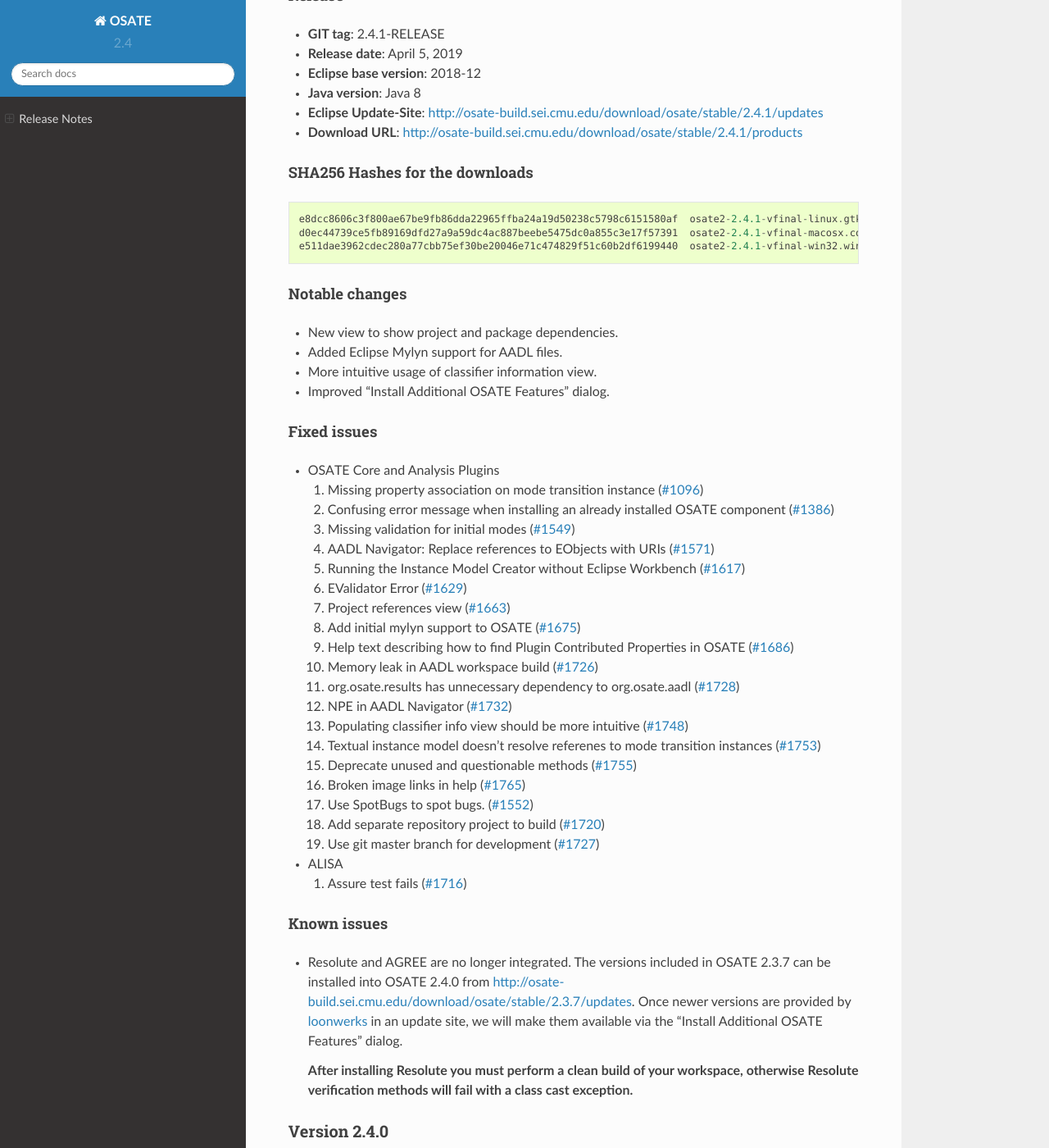
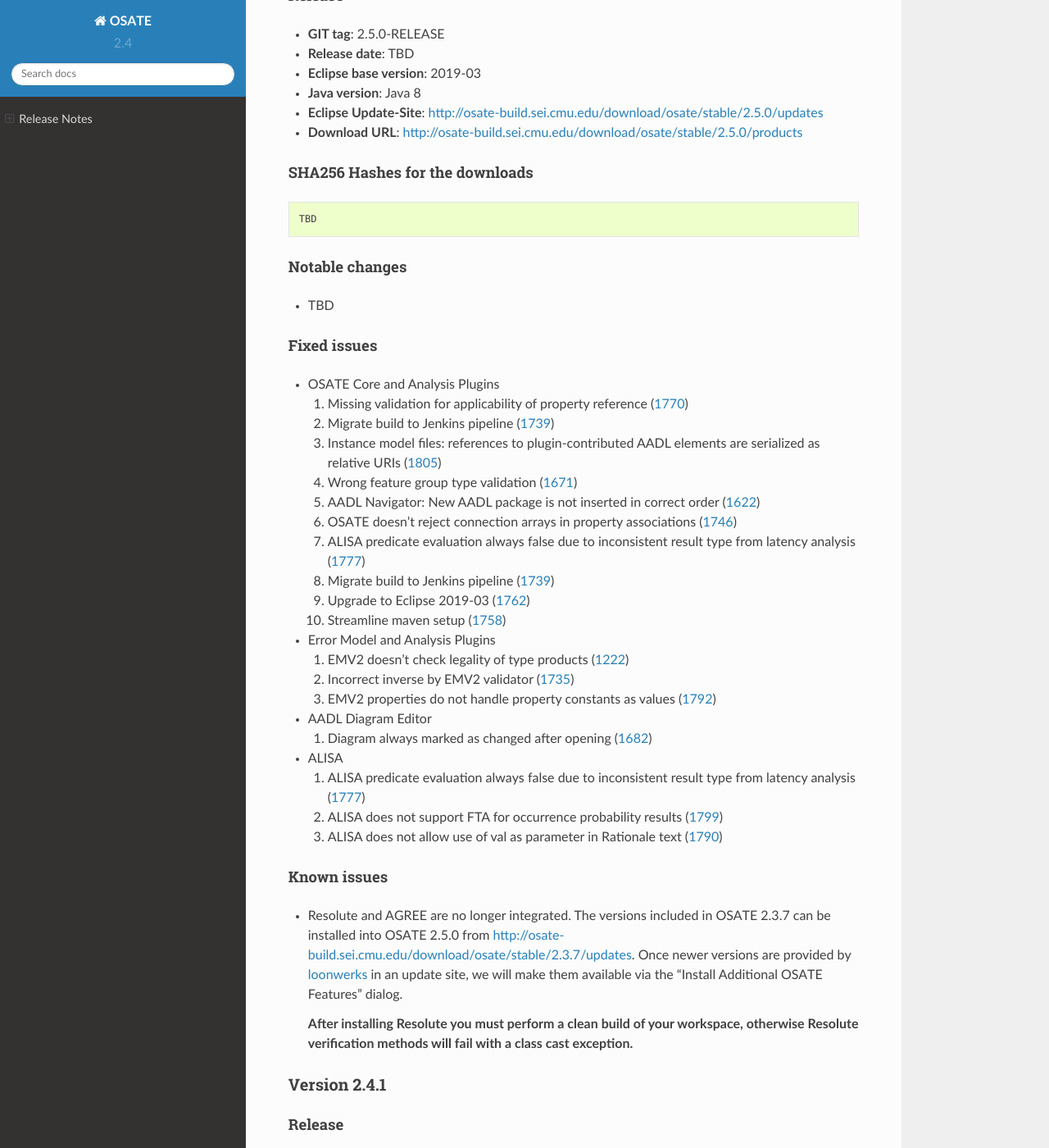
Before and after one commit to osate/website, a Sphinx documentation site: the page built from source/osate-releases.md, in a window 1280 px wide and 1400 px high, scrolled down 284 px. Shown: the whole window at 82% size. Built offline with Sphinx 7.4.7 and the Read the Docs theme 2.0.0, drawn with Linux system fonts in a browser that asks for light colours; some of the changed text lies outside the part shown.

Commit message:
Start of 2.5.0 release notes

````diff
--- a/source/osate-releases.md
+++ b/source/osate-releases.md
@@ -1,6 +1,58 @@
 # Release Notes
 
 ## Stable Releases
+
+### Version 2.5.0 NOT YET RELEASED
+
+#### Release
+
+  - **GIT tag**: 2.5.0-RELEASE
+  - **Release date**: TBD
+  - **Eclipse base version**: 2019-03
+  - **Java version**: Java 8
+  - **Eclipse Update-Site**: <http://osate-build.sei.cmu.edu/download/osate/stable/2.5.0/updates>
+  - **Download URL**: <http://osate-build.sei.cmu.edu/download/osate/stable/2.5.0/products>
+
+#### SHA256 Hashes for the downloads
+```
+TBD
+```
+
+#### Notable changes
+
+ * TBD
+
+#### Fixed issues
+
+ * OSATE Core and Analysis Plugins
+    1. Missing validation for applicability of property reference ([1770](https://github.com/osate/osate2/issues/1770))
+    1. Migrate build to Jenkins pipeline ([1739](https://github.com/osate/osate2/issues/1739))
+    1. Instance model files: references to plugin-contributed AADL elements are serialized as relative URIs ([1805](https://github.com/osate/osate2/issues/1805))
+    1. Wrong feature group type validation ([1671](https://github.com/osate/osate2/issues/1671))
+    1. AADL Navigator: New AADL package is not inserted in correct order ([1622](https://github.com/osate/osate2/issues/1622))
+    1. OSATE doesn't reject connection arrays in property associations ([1746](https://github.com/osate/osate2/issues/1746))
+    1. ALISA predicate evaluation always false due to inconsistent result type from latency analysis  ([1777](https://github.com/osate/osate2/issues/1777))
+    1. Migrate build to Jenkins pipeline ([1739](https://github.com/osate/osate2/issues/1739))
+    1. Upgrade to Eclipse 2019-03 ([1762](https://github.com/osate/osate2/issues/1762))
+    1. Streamline maven setup ([1758](https://github.com/osate/osate2/issues/1758))
+ * Error Model and Analysis Plugins
+    1. EMV2 doesn't check legality of type products ([1222](https://github.com/osate/osate2/issues/1222))
+    1. Incorrect inverse by EMV2 validator ([1735](https://github.com/osate/osate2/issues/1735))
+    1. EMV2 properties do not handle property constants as values ([1792](https://github.com/osate/osate2/issues/1792))
+ * AADL Diagram Editor
+    1. Diagram always marked as changed after opening ([1682](https://github.com/osate/osate2/issues/1682))
+ * ALISA
+    1. ALISA predicate evaluation always false due to inconsistent result type from latency analysis  ([1777](https://github.com/osate/osate2/issues/1777))
+    1. ALISA does not support FTA for occurrence probability results ([1799](https://github.com/osate/osate2/issues/1799))
+    1. ALISA does not allow use of val as parameter in Rationale text ([1790](https://github.com/osate/osate2/issues/1790))
+
+#### Known issues
+
+ * Resolute and AGREE are no longer integrated. The versions included in OSATE 2.3.7 can be installed into OSATE 2.5.0 from <http://osate-build.sei.cmu.edu/download/osate/stable/2.3.7/updates>.
+   Once newer versions are provided by [loonwerks](http://loonwerks.com) in an update site, we will make them available via the "Install Additional OSATE Features" dialog.
+
+   **After installing Resolute you must perform a clean build of your workspace, otherwise Resolute verification methods will fail with a class cast exception.**
+
 
 ### Version 2.4.1
 
````
